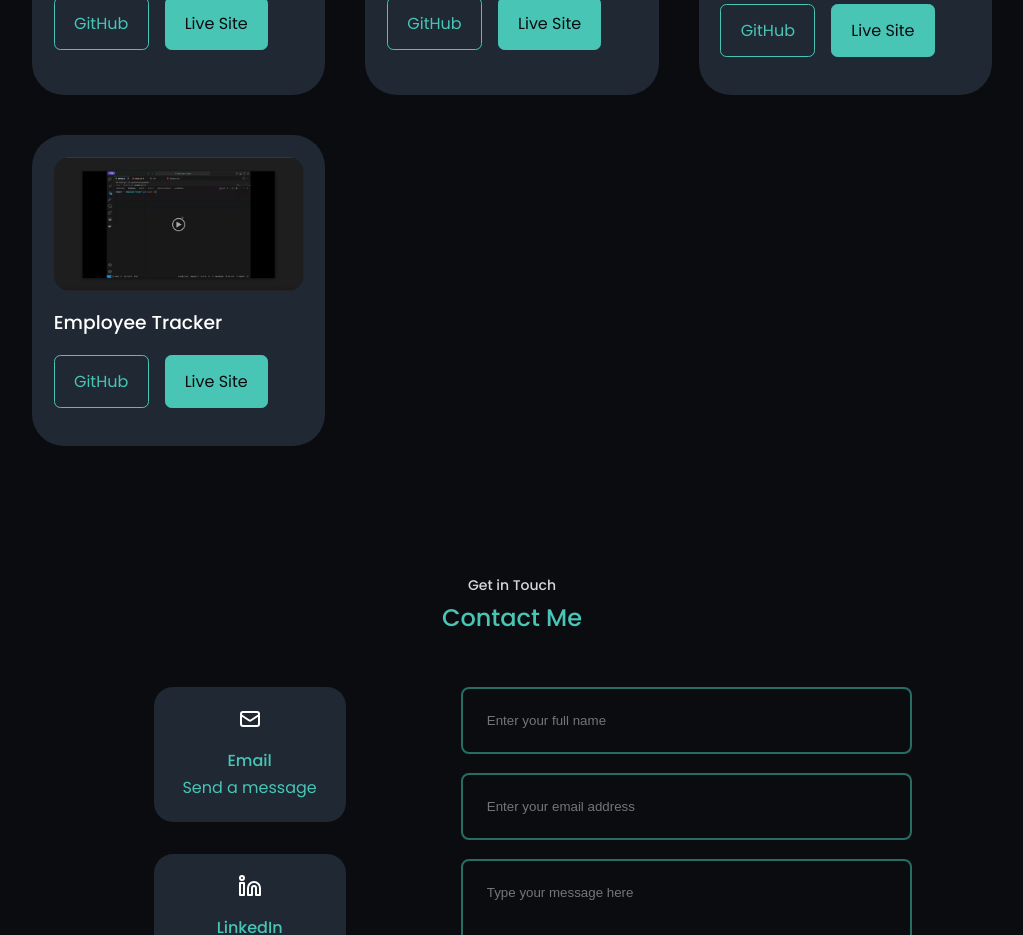
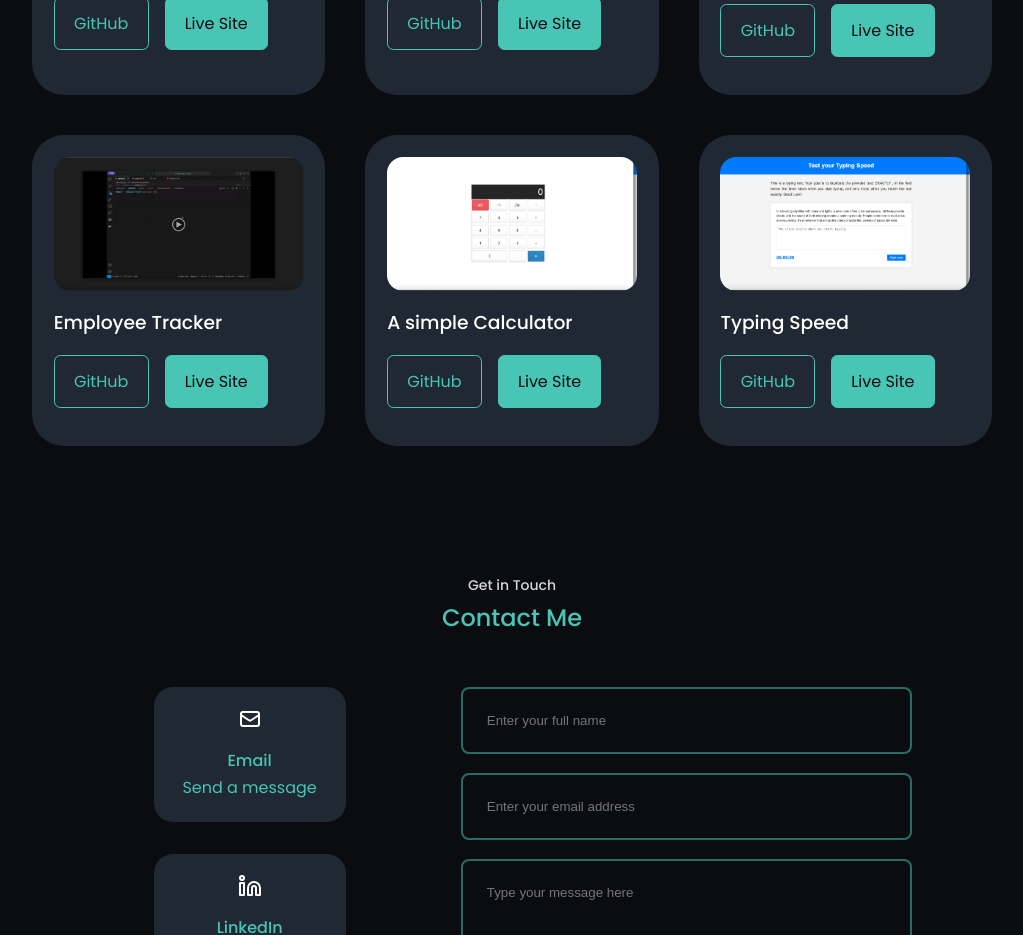
Before and after one commit to gitongah/portforlio, a React (Vite) app: page / in a window 1280 px wide. Shown: the part 2680-3615 px from the top of the page, without its empty margins (128-1151 px from the left). Built offline with nearby package versions, Linux system fonts and the light colour scheme.

Commit message:
added 2 new project in my work

```diff
--- a/src/Components/MyWork/MyWork.jsx
+++ b/src/Components/MyWork/MyWork.jsx
@@ -4,8 +4,8 @@ import cover1 from "../../assets/bookSearch.png";
 import cover2 from "../../assets/noteTaker.png";
 import cover3 from "../../assets/bootPrint.png";
 import cover4 from "../../assets/employeeTracker.png";
-// import cover5 from "../../assets/portfolio5.png";
-// import cover6 from "../../assets/portfolio6.jpg";
+import cover5 from "../../assets/jsCalculator.png";
+import cover6 from "../../assets/typingSpeed.png";
 
 // IMAGES FOR PRIVATE USE ONLY (NO CREATIVE COMMONS)
 
@@ -37,6 +37,20 @@ const data = [
     title: "Employee Tracker",
     github: "https://github.com/gitongah/Employee-Tracker",
     demo: "https://drive.google.com/file/d/1U1xkw_nY7vJrgEuaTRGMa9xFS4EJLRCc/view",
+  },
+   {
+    id: 5,
+    image: cover5,
+    title: "A simple Calculator",
+    github: "https://github.com/gitongah/Calculator_JavaScript",
+    demo: "https://gitongah.github.io/Calculator_JavaScript/",
+  },
+  {
+    id: 6,
+    image: cover6,
+    title: "Typing Speed",
+    github: "https://github.com/gitongah/Typing-Speed",
+    demo: "https://gitongah.github.io/Typing-Speed/",
   },
 ];
 
```
Also changed, not shown: src/assets/jsCalculator.png (added), src/assets/typingSpeed.png (added).
